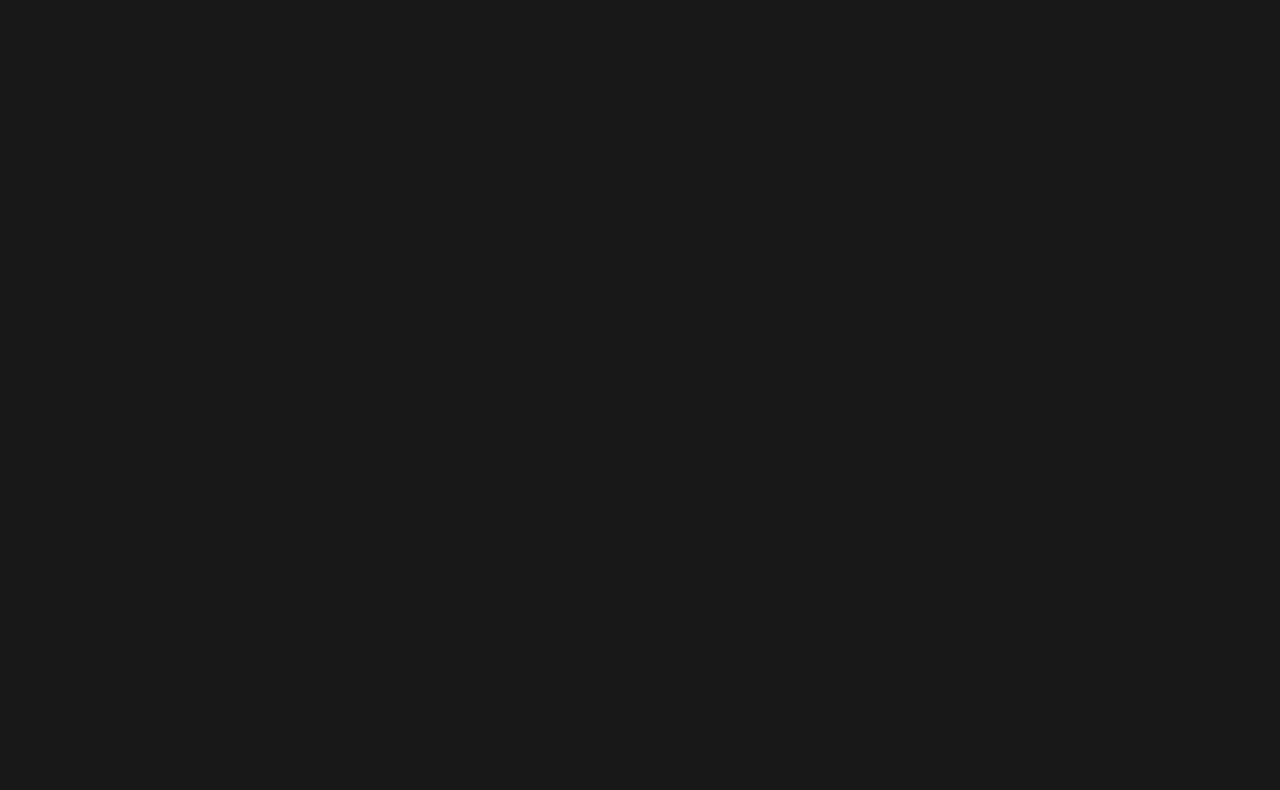
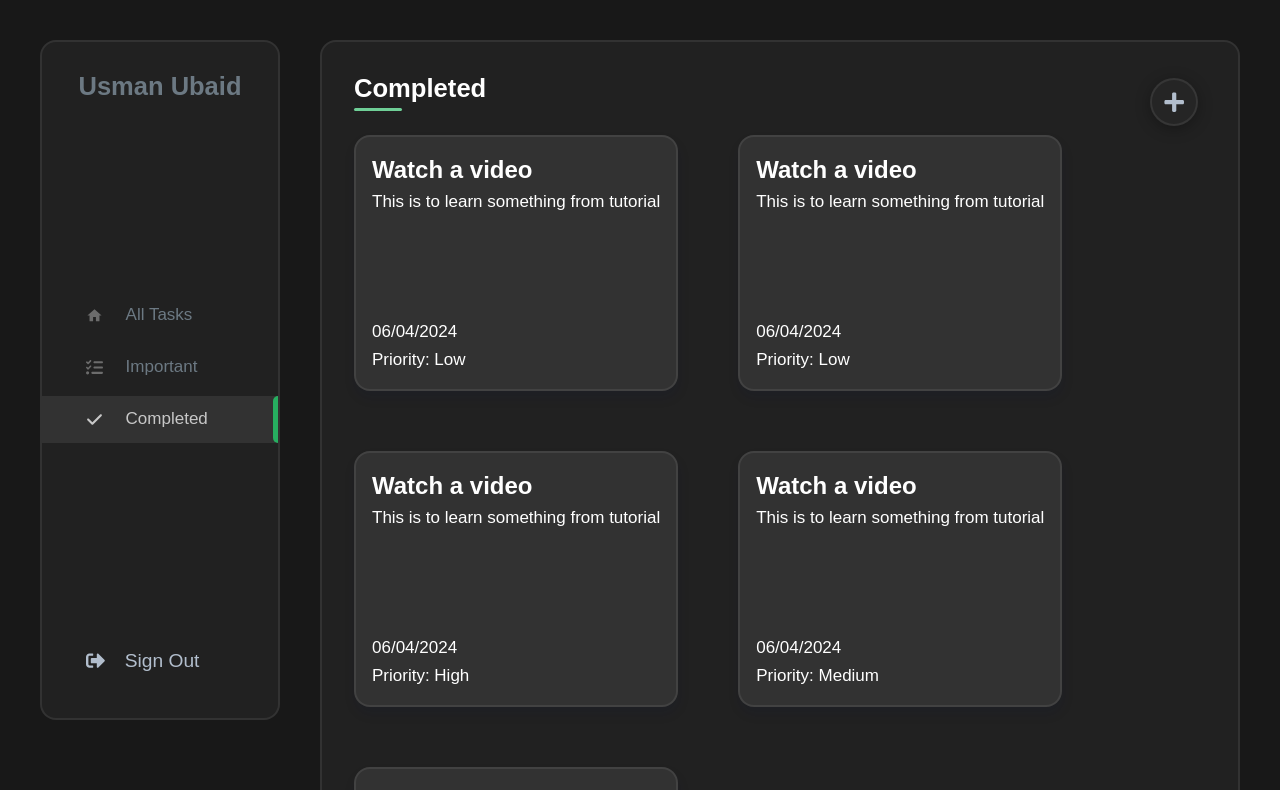
Before and after one commit to Usman-Ubaid/task-manager, a React (Vite) app in the folder client/: page /completed in a window 1280 px wide. Before the commit this address had no page. Shown: the top 790 px of the page. Built offline with nearby package versions, Linux system fonts and the light colour scheme; sample sign-in values are in the browser's storage.

Commit message:
feat: develop completed page

```diff
--- a/client/src/components/common/Sidebar.tsx
+++ b/client/src/components/common/Sidebar.tsx
@@ -125,9 +125,9 @@ const StyledSidebar = styled.nav`
 
   .active {
     background-color: rgba(249, 249, 249, 0.08);
+    color: rgba(249, 249, 249, 0.75);
 
-    span,
-    a {
+    span {
       color: rgba(249, 249, 249, 0.75);
     }
   }
--- /dev/null
+++ b/client/src/pages/Completed.tsx
@@ -0,0 +1,15 @@
+import Layout from "../components/common/Layout";
+import Tasks from "../components/tasks/Tasks";
+import { StyledTaskContainer } from "../styles/tasks/TaskContainer";
+
+const Completed = () => {
+  return (
+    <Layout>
+      <StyledTaskContainer>
+        <Tasks title="Completed" />
+      </StyledTaskContainer>
+    </Layout>
+  );
+};
+
+export default Completed;
--- a/client/src/routes/Routers.tsx
+++ b/client/src/routes/Routers.tsx
@@ -4,6 +4,7 @@ import Register from "../pages/Register";
 import ProtectedRoutes from "../protectedRoutes/ProtectedRoutes";
 import Dashboard from "../pages/AllTasks";
 import Important from "../pages/Important";
+import Completed from "../pages/Completed";
 
 const Routers = () => {
   return (
@@ -11,6 +12,7 @@ const Routers = () => {
       <Route element={<ProtectedRoutes />}>
         <Route path="/" element={<Dashboard />} />
         <Route path="/important" element={<Important />} />
+        <Route path="/completed" element={<Completed />} />
       </Route>
       <Route path="/login" element={<Login />} />
       <Route path="/register" element={<Register />} />
```
